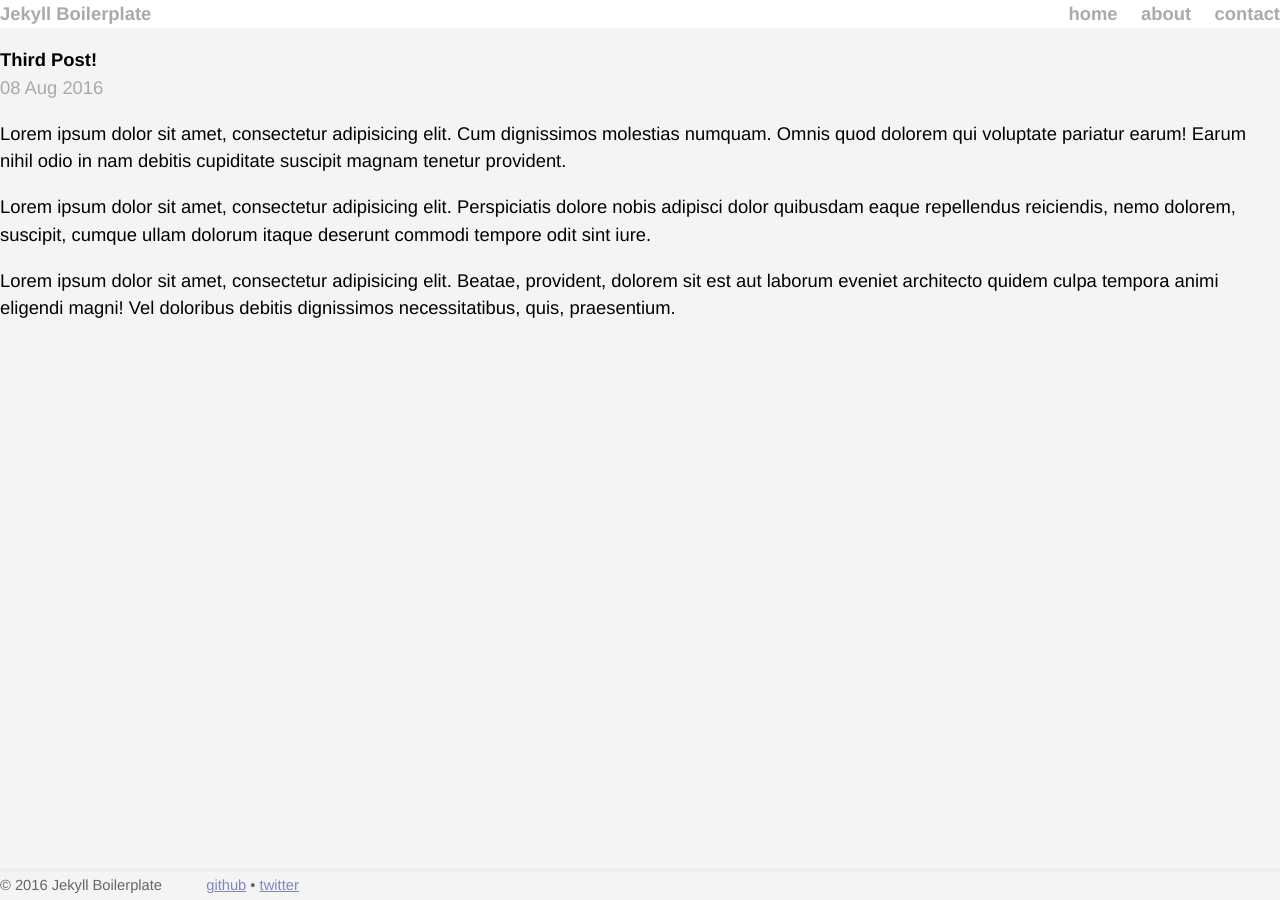
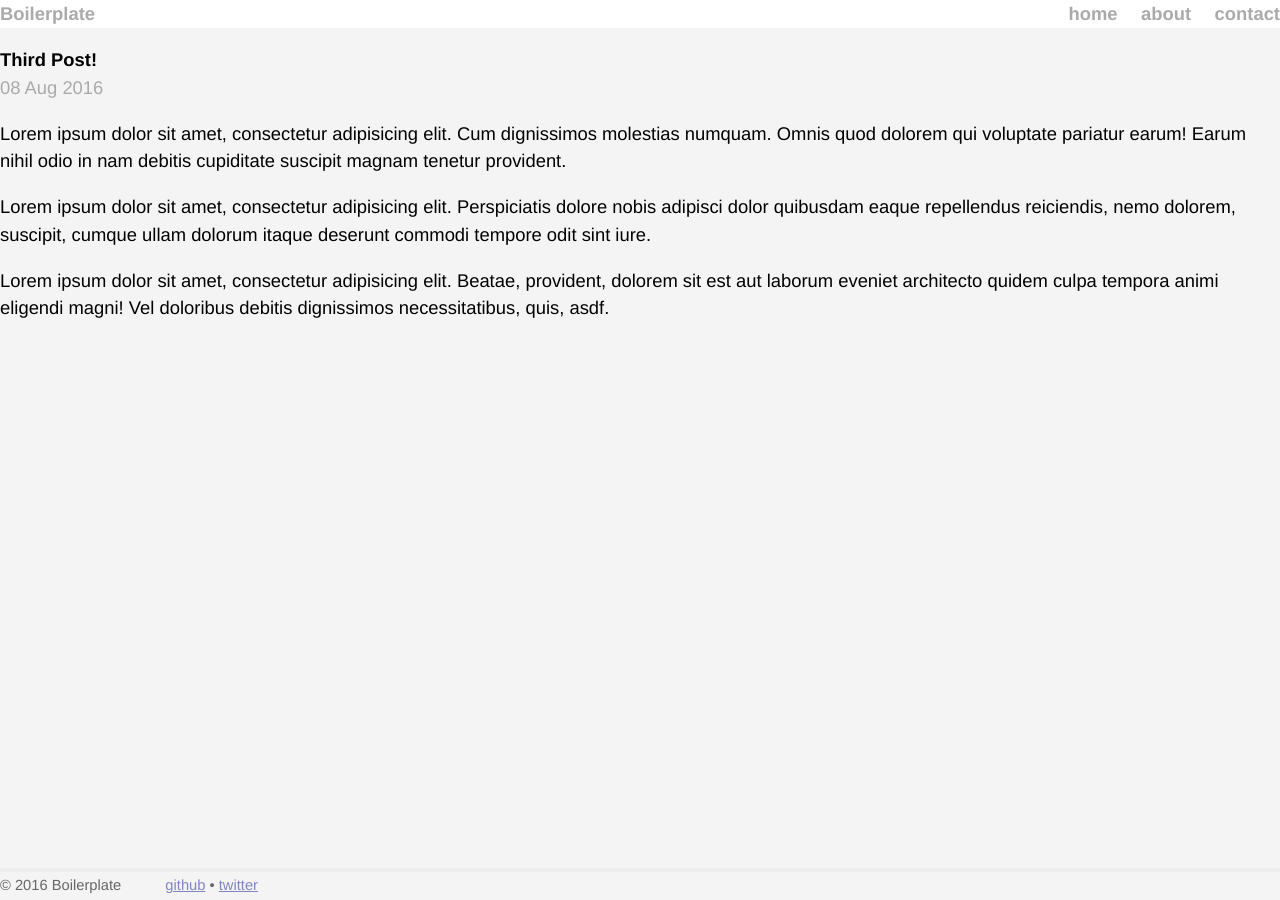
Before and after one commit to blueherondigital/blueherondigital.github.io, a Jekyll site: the page built from _posts/2016-08-01-third-post.markdown, in a window 1280 px wide. Built offline with Jekyll 4.4.1, drawn with Linux system fonts in a browser that asks for light colours.

Commit message:
Added page, updated text

```diff
--- a/_config.yml
+++ b/_config.yml
@@ -1,4 +1,4 @@
-name: Jekyll Boilerplate
+name: Boilerplate
 markdown: kramdown
 highlighter: rouge # or pygments or null
 exclude: ["node_modules", "gulpfile.js", "package.json"]
--- a/_posts/2016-08-01-third-post.markdown
+++ b/_posts/2016-08-01-third-post.markdown
@@ -9,4 +9,4 @@
 
 Lorem ipsum dolor sit amet, consectetur adipisicing elit. Perspiciatis dolore nobis adipisci dolor quibusdam eaque repellendus reiciendis, nemo dolorem, suscipit, cumque ullam dolorum itaque deserunt commodi tempore odit sint iure.
 
-Lorem ipsum dolor sit amet, consectetur adipisicing elit. Beatae, provident, dolorem sit est aut laborum eveniet architecto quidem culpa tempora animi eligendi magni! Vel doloribus debitis dignissimos necessitatibus, quis, praesentium.
+Lorem ipsum dolor sit amet, consectetur adipisicing elit. Beatae, provident, dolorem sit est aut laborum eveniet architecto quidem culpa tempora animi eligendi magni! Vel doloribus debitis dignissimos necessitatibus, quis, asdf.
```
Also changed, not shown: thanks.html (added, +10 -0 lines).
